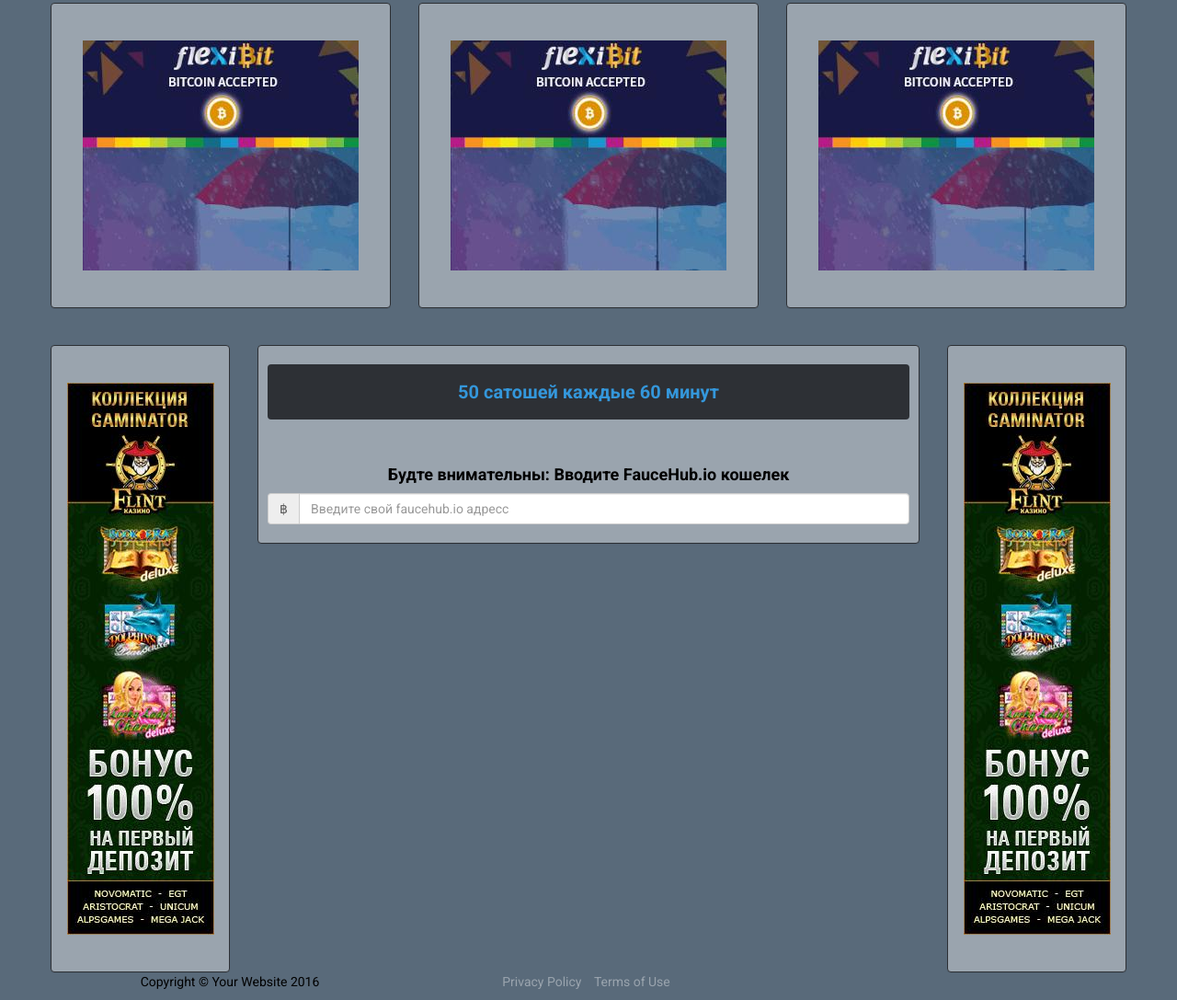
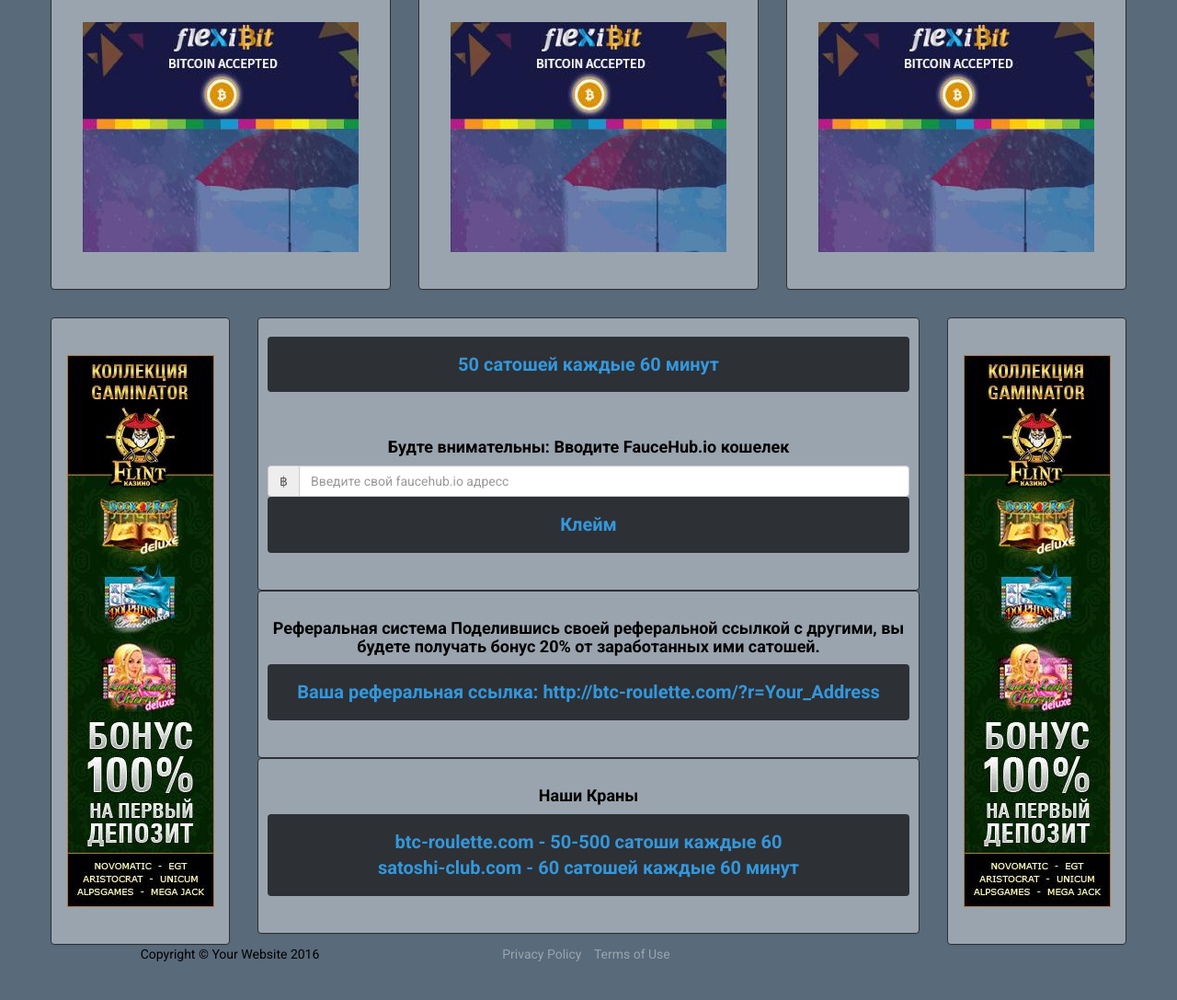
Before and after one commit to Privatik3/satoshi-progress.com, a website: page index.html in a window 1280 px wide. Shown: the part 352-1439 px from the top of the page at 92% size. After the commit the page ends 1409 px from the top, so only its background shows below. Drawn offline with nearby package versions, Linux system fonts and the light colour scheme; files that its build step writes are made by us from their sources.

Commit message:
дерьмо

```diff
--- a/index.html
+++ b/index.html
@@ -91,10 +91,26 @@
                             <input type="text" class="form-control" placeholder="Введите свой faucehub.io адресс"
                                    aria-describedby="bitcoin-symbol">
                         </div>
+                        <div class="alert alert-custome" role="alert">Клейм</div>
                     </div>
                 </div>
-                <div class="col-md-12">
-
+                    <div class="row">
+                        <div class="col-md-12">
+                            <div class="panel custome-panel claim-col">
+                                <h4>Реферальная система
+                                Поделившись своей реферальной ссылкой с другими, вы будете получать бонус 20% от заработанных ими сатошей.</h4>
+                                <div class="alert alert-custome" role="alert">Ваша реферальная ссылка: http://btc-roulette.com/?r=Your_Address</div>
+                            </div>
+                        </div>
+                    </div>
+                <div class="row">
+                    <div class="col-md-12">
+                        <div class="panel custome-panel claim-col">
+                            <h4>Наши Краны</h4>
+                            <div class="alert alert-custome" role="alert">btc-roulette.com - 50-500 сатоши каждые 60
+                                <br>satoshi-club.com - 60 сатошей каждые 60 минут</div>
+                        </div>
+                    </div>
                 </div>
             </div>
 
--- a/less/style.less
+++ b/less/style.less
@@ -62,7 +62,7 @@
 // Service section style
 #services {
 	.row {
-		margin: 40px -15px;
+		margin: 30px -15px; //было 40px -15px стало 30px -15px
 	}
 	.fa-custome {
 		color: @theme-primary;
```
